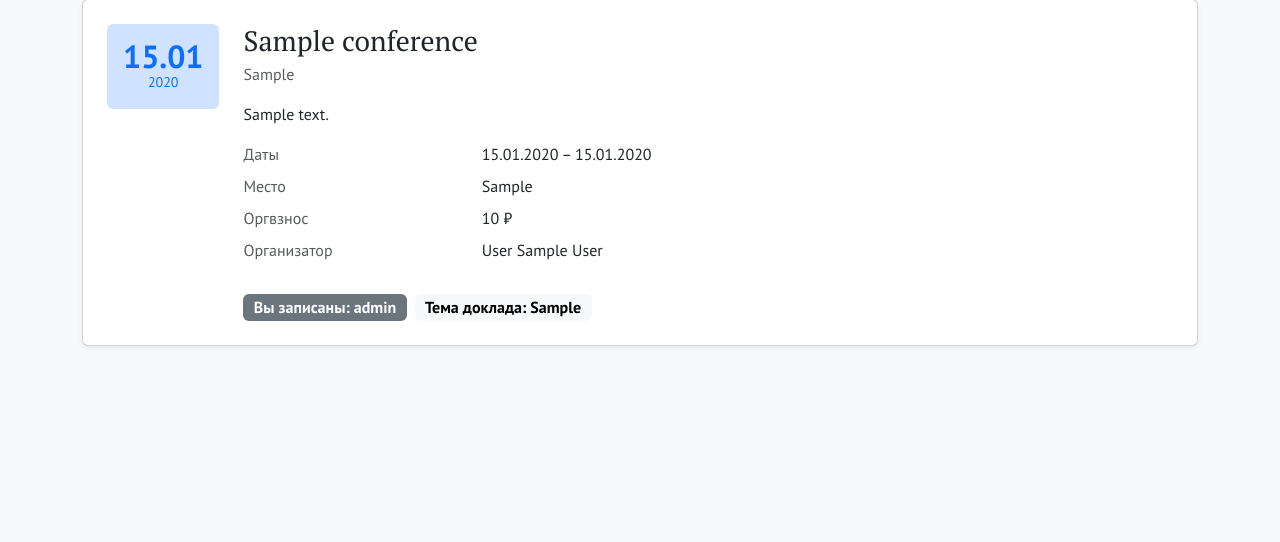
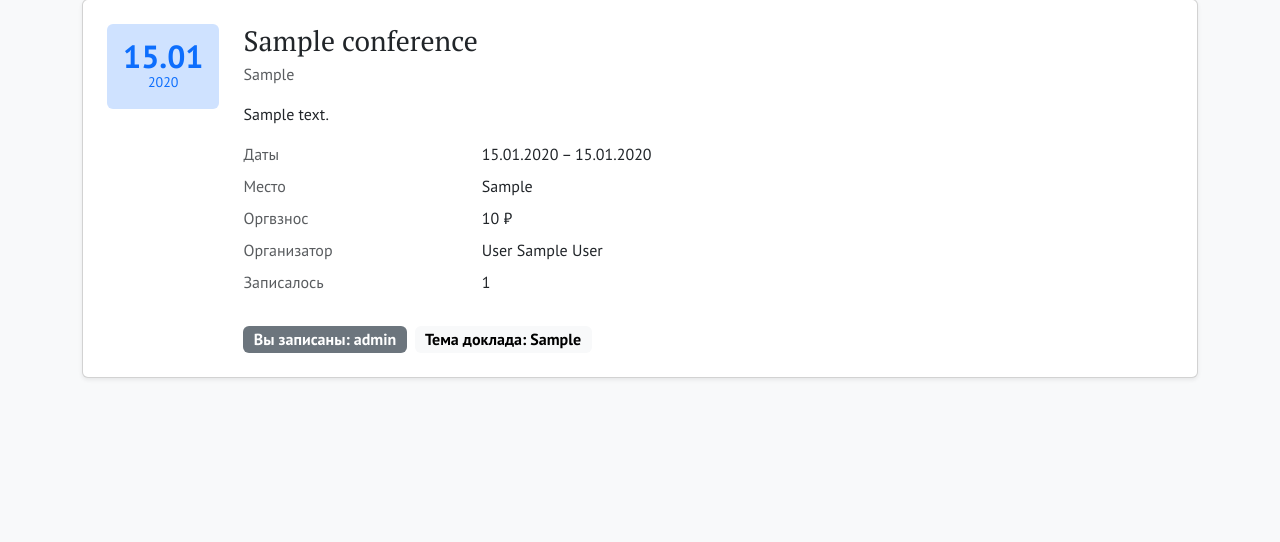
Before and after one commit to hurakot/Automation-of-software-lifecycle-processes, a Flask app: page /conferences/1/ in a window 1280 px wide. Shown: the part 143-685 px from the top of the page. Run offline with Flask 3, Linux system fonts and the light colour scheme; a user stored in the database is signed in; tables that the repository leaves empty hold one stand-in row (values such as "Sample post"); some libraries are stand-ins or nearby versions.

Commit message:
Показывать число записавшихся на странице конференции

```diff
--- a/app/templates/conferences_full_page.html
+++ b/app/templates/conferences_full_page.html
@@ -37,9 +37,15 @@
           <dt class="col-sm-3 text-muted fw-normal">Оргвзнос</dt>
           <dd class="col-sm-9">{{ conference.fee }} ₽</dd>
 
+
           <dt class="col-sm-3 text-muted fw-normal">Организатор</dt>
           <dd class="col-sm-9">
             {{ conference.creator.surname }} {{ conference.creator.name }}
+          </dd>
+
+          <dt class="col-sm-3 text-muted fw-normal">Записалось</dt>
+          <dd class="col-sm-9">
+            {{ conference.participations | rejectattr('role', 'equalto', 'organizer') | list | length }}
           </dd>
         </dl>
 
```
